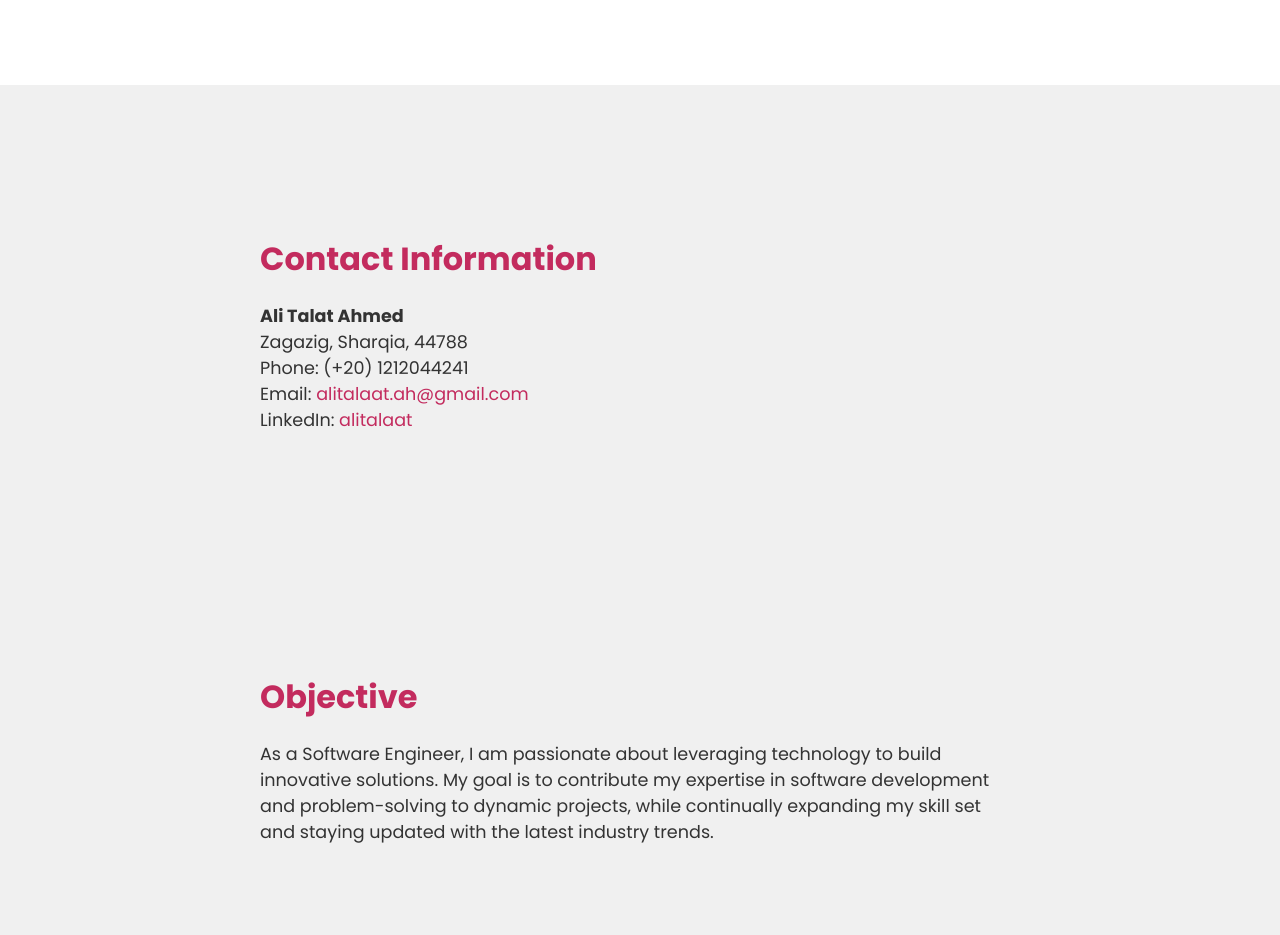
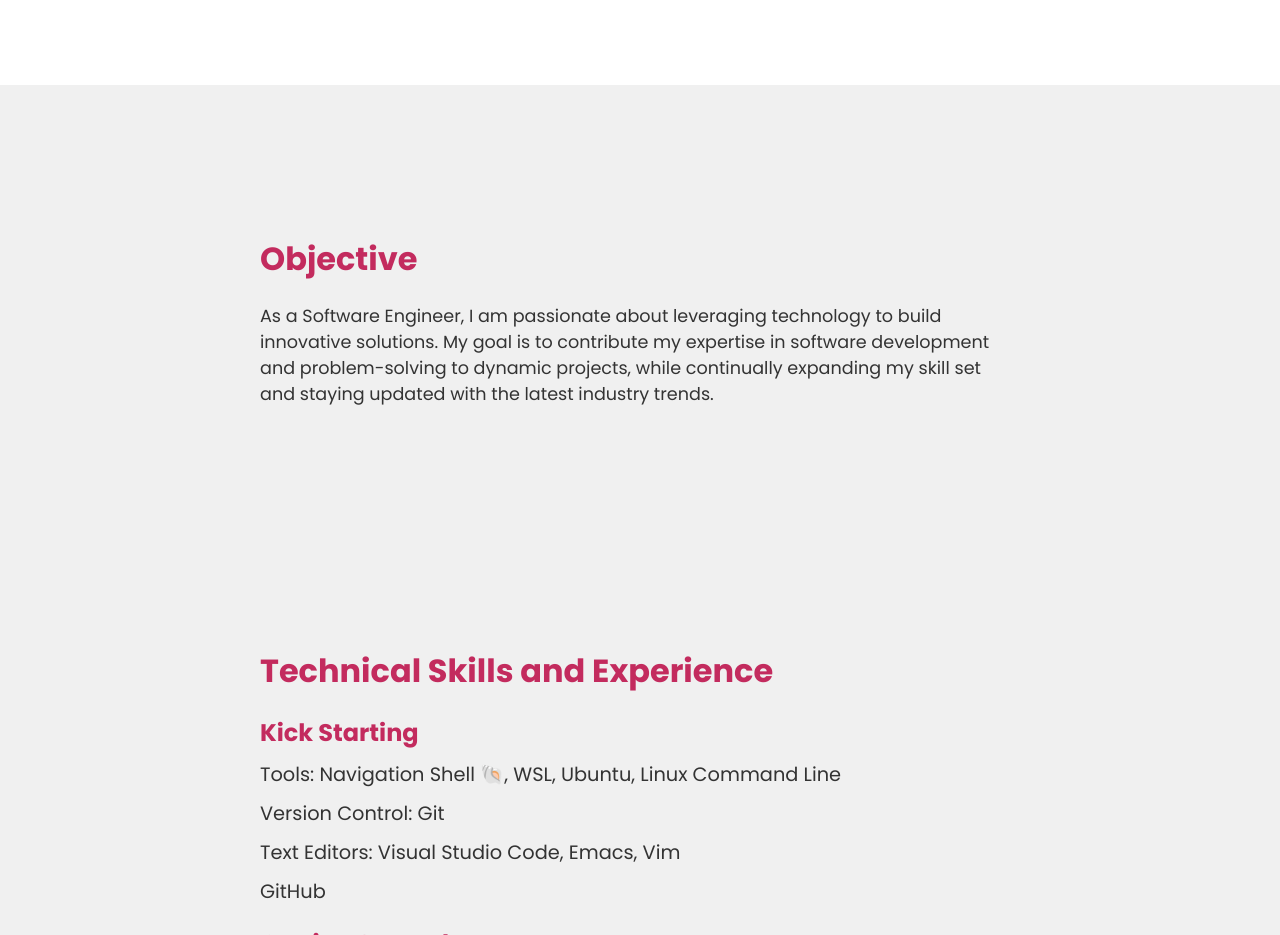
Before and after one commit to alitalaat22/My-Portfolio, a plain HTML site: page index.html in a window 1280 px wide. Shown: the part 4480-5415 px from the top of the page. Drawn offline with Linux system fonts and the light colour scheme.

Commit message:
edit about

```diff
--- a/index.html
+++ b/index.html
@@ -199,15 +199,6 @@
     </section>
 	<section class="About-Me" id="about-me">
 		<div class="container main-content">
-			<section class="contact-info">
-				<h2>Contact Information</h2>
-				<p><strong>Ali Talat Ahmed</strong></p>
-				<p>Zagazig, Sharqia, 44788</p>
-				<p>Phone: (+20) 1212044241</p>
-				<p>Email: <a href="mailto:alitalaat.ah@gmail.com">alitalaat.ah@gmail.com</a></p>
-				<p>LinkedIn: <a href="https://www.linkedin.com/in/alitalaat" target="_blank">alitalaat</a></p>
-			</section>
-
 			<section class="objective">
 				<h2>Objective</h2>
 				<p>As a Software Engineer, I am passionate about leveraging technology to build innovative solutions. My goal is to contribute my expertise in software development and problem-solving to dynamic projects, while continually expanding my skill set and staying updated with the latest industry trends.</p>
```
